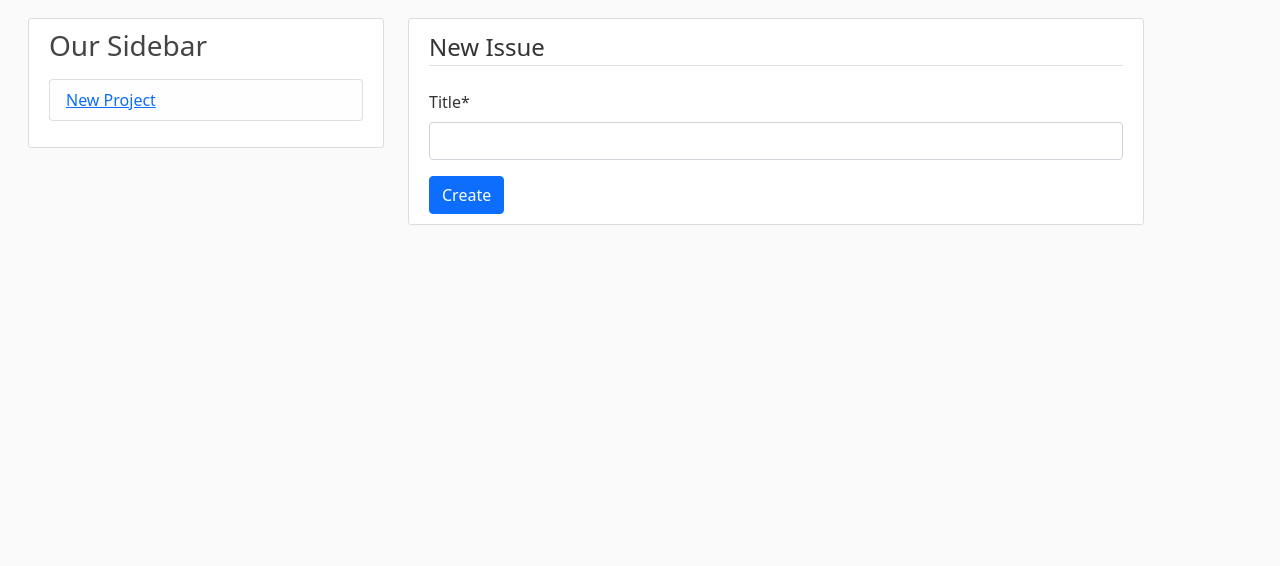
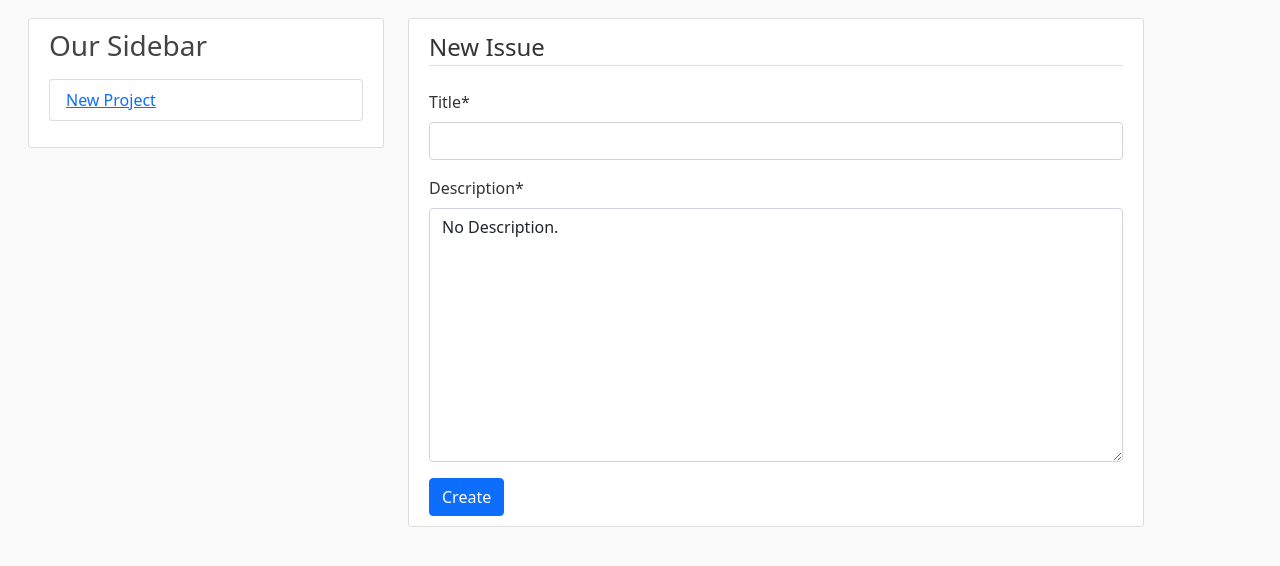
Before and after one commit to Onnryo/bug-tracker, a Django app: page /project/1/issue/new/ in a window 1280 px wide. Shown: the part 62-628 px from the top of the page. Run offline with Django 3.2, Linux system fonts and the light colour scheme; a user stored in the database is signed in; tables that the repository leaves empty hold one stand-in row (values such as "Sample post"); grey boxes marked "Sample" are stand-in pictures; some libraries are stand-ins or nearby versions.

Commit message:
#13 Added issue description

```diff
--- a/src/issues/models.py
+++ b/src/issues/models.py
@@ -6,6 +6,7 @@ from users.models import CustomUser
 
 class Issue(models.Model):
     title = models.CharField(max_length=50, unique=True)
+    description = models.TextField(default="No Description.")
     author = models.ForeignKey(
         CustomUser, on_delete=models.SET_NULL, related_name="author", null=True)
     parent_project = models.ForeignKey(
--- a/src/issues/templates/issues/issue_detail.html
+++ b/src/issues/templates/issues/issue_detail.html
@@ -18,6 +18,9 @@
                     </div>
                 </div>
                 <h2 class="article-title">{{ issue.title }}</h2>
+                <div class="article-content">
+                    <p>{{ issue.description }}</p>
+                </div>
             </div>
         </div>
     </article>
--- a/src/issues/views.py
+++ b/src/issues/views.py
@@ -6,7 +6,6 @@ from django.views.generic import ListView, DetailView, CreateView, UpdateView, D
 from django.urls import reverse_lazy
 from projects.models import Project
 from .models import Issue
-from users.models import CustomUser
 
 
 class IssueDetailView(UserPassesTestMixin, DetailView):
@@ -23,7 +22,7 @@ class IssueDetailView(UserPassesTestMixin, DetailView):
 class IssueCreateView(LoginRequiredMixin, UserPassesTestMixin, CreateView):
     model = Issue
     pk_url_kwarg = 'issue_pk'
-    fields = ['title']
+    fields = ['title', 'description']
     # template_name = 'projects/project_form.html'
     # success_url = reverse_lazy('dashboard-home')
 
@@ -43,7 +42,7 @@ class IssueCreateView(LoginRequiredMixin, UserPassesTestMixin, CreateView):
 class IssueUpdateView(LoginRequiredMixin, UserPassesTestMixin, UpdateView):
     model = Issue
     pk_url_kwarg = 'issue_pk'
-    fields = ['title']
+    fields = ['title', 'description']
     # template_name = 'projects/project_form.html'
 
     def form_valid(self, form):
--- a/src/projects/templates/projects/project_detail.html
+++ b/src/projects/templates/projects/project_detail.html
@@ -36,8 +36,10 @@
                     <div class="border ps-3 pt-2 pe-3 btn-outline-light">
                         <h5><a href="{% url 'issue-detail' project.id issue.id %}">{{ issue.title }}</a></h5>
                         <p class="text-muted">#{{ issue.key }} created {{ issue.created | date:'g:i a n/j/y' }} by {{ issue.author }}</p>
+                        <div class="article-content">
+                            <p class="text-dark">{{ issue.description }}</p>
+                        </div>
                     </div>
-
                 {% endfor %}
             </div>
         </div>
```
Also changed, not shown: src/dashboard/templates/dashboard/paginated.html (line endings or trailing spaces), src/issues/migrations/0002_issue_description.py (added), src/issues/migrations/0003_alter_issue_description.py (added), src/users/templates/users/simple_header.html (line endings or trailing spaces).
